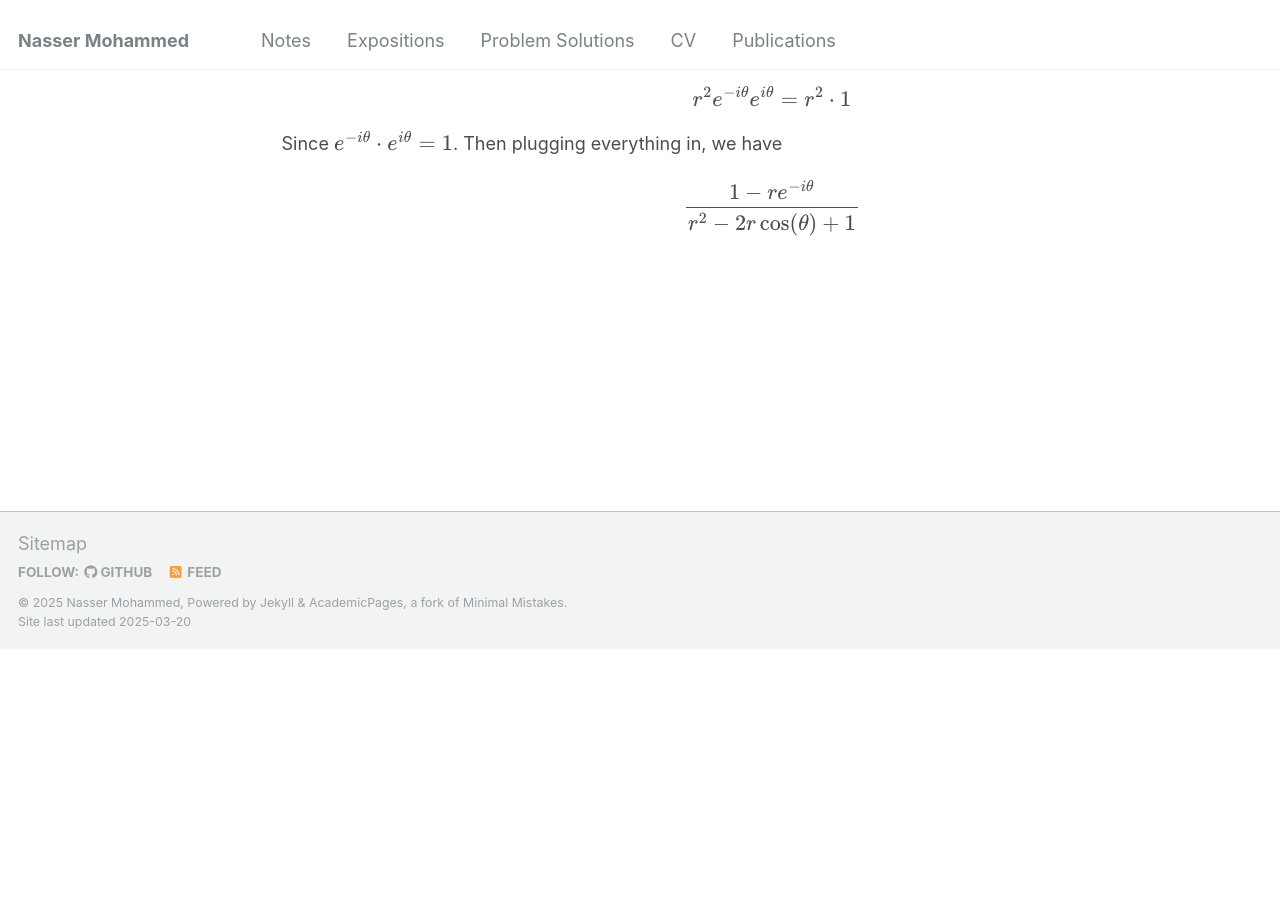
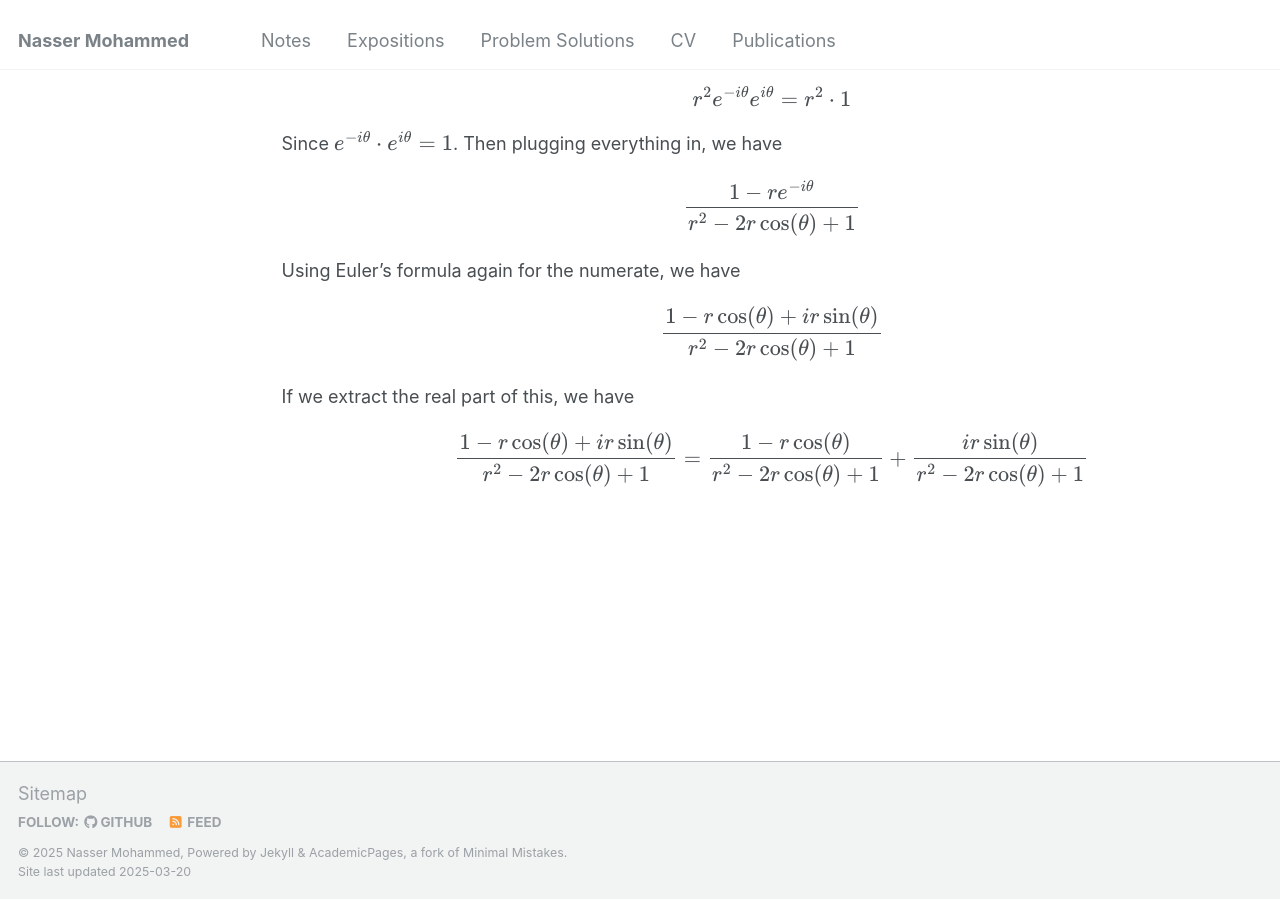
Before and after one commit to Nasser-Mohammed/Nasser-Mohammed.github.io, a Jekyll site: the page built from _pages/notes/Fourier-Analysis/poisson-kernel.md, in a window 1280 px wide and 900 px high, scrolled down 1793 px. Built offline with Jekyll 4.4.1, drawn with Linux system fonts in a browser that asks for light colours; before the commit the page ends 2442 px from its top, so only the background shows below that.

Commit message:
Update poisson-kernel.md

```diff
--- a/_pages/notes/Fourier-Analysis/poisson-kernel.md
+++ b/_pages/notes/Fourier-Analysis/poisson-kernel.md
@@ -36,3 +36,7 @@ Which was just an application of Euler's formula. Now let's consider the other p
 \\[r^2e^{-i\theta}e^{i\theta} = r^2\cdot 1\\]
 Since \\(e^{-i\theta}\cdot e^{i\theta} = 1\\). Then plugging everything in, we have
 \\[\frac{1-re^{-i\theta}}{r^2-2r\cos(\theta) + 1}\\]
+Using Euler's formula again for the numerate, we have
+\\[\frac{1-r\cos(\theta) + ir\sin(\theta)}{r^2-2r\cos(\theta) + 1}\\]
+If we extract the real part of this, we have
+\\[\frac{1-r\cos(\theta) + ir\sin(\theta)}{r^2-2r\cos(\theta) + 1} = \frac{1-r\cos(\theta)}{r^2-2r\cos(\theta) + 1} + \frac{ir\sin(\theta)}{r^2-2r\cos(\theta) + 1}\\]
```
